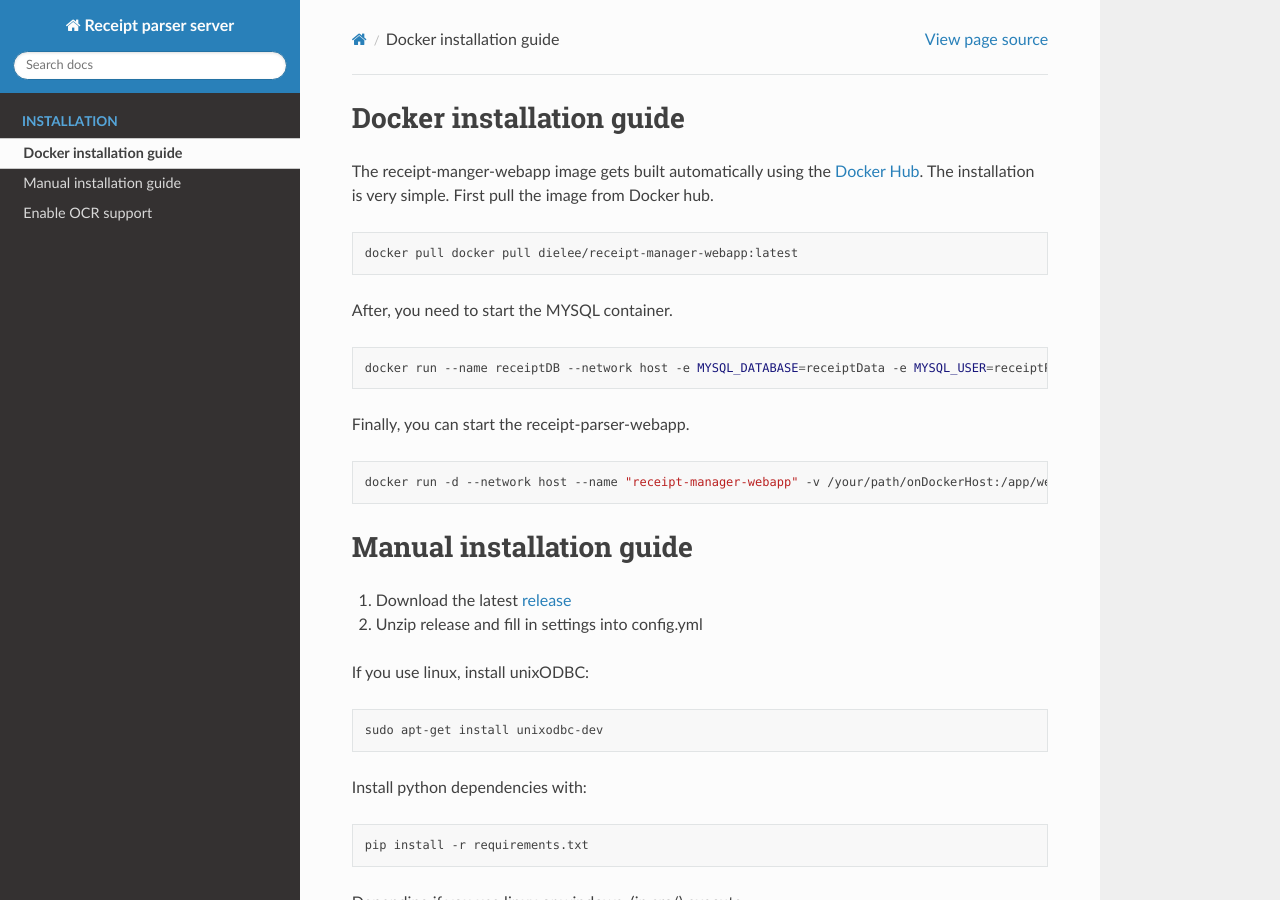
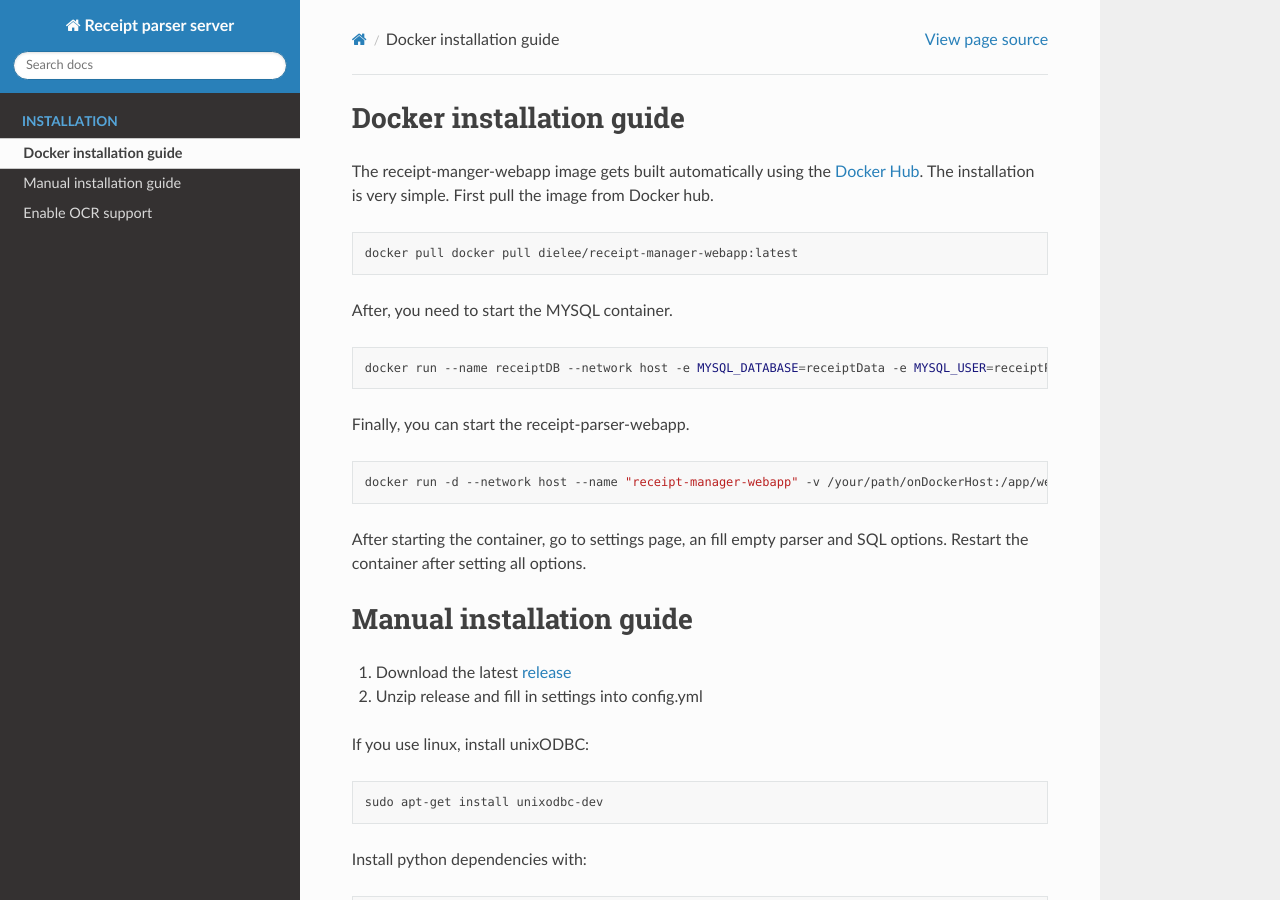
Before and after one commit to ReceiptManager/receipt-manager-webapp, a Sphinx documentation site: the page built from docs/installation.rst, in a window 1280 px wide and 900 px high. Built offline with Sphinx 7.4.7 and the Read the Docs theme 2.0.0, drawn with Linux system fonts in a browser that asks for light colours.

Commit message:
Update installation.rst

```diff
--- a/docs/installation.rst
+++ b/docs/installation.rst
@@ -17,7 +17,10 @@
 
 .. code-block:: bash
 
-    docker run -d --network host --name "receipt-manager-webapp" -v /your/path/onDockerHost:/app/webroot/ssl -e backendIP="backendIP" -e backendPort="backendPort" -e backendLanguage="de-DE" -e parserIP="parserIP" -e parserPort="8721" -e parserToken="parserToken" -e dbMode="mssql or mysql" -e sqlServerIP="sqlServerIP" -e sqlDatabase="reciptData" -e sqlUsername="sqlUsername" -e sqlPassword="sqlPassword" dielee/receipt-manager-webapp:latest
+    docker run -d --network host --name "receipt-manager-webapp" -v /your/path/onDockerHost:/app/webroot/ssl -e backendIP="backendIP" -e backendPort="backendPort" -e dielee/receipt-manager-webapp:latest
+
+After starting the container, go to settings page, an fill empty parser and SQL options.
+Restart the container after setting all options.
 
 Manual installation guide
 =================================================
```
